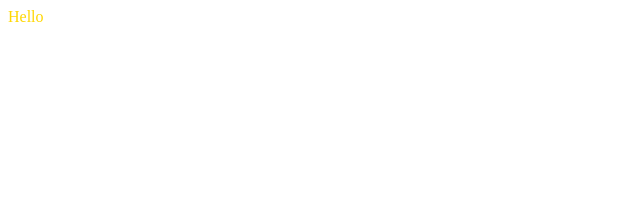
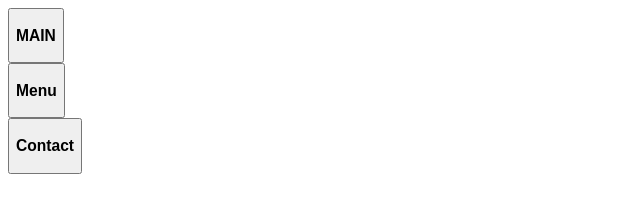
Before and after one commit to sanadwj/restaurant-page, a plain HTML site: page index.html in a window 1280 px wide. Shown: the whole page, without its empty margins (0-640 px from the left). Drawn offline with Linux system fonts and the light colour scheme.

Commit message:
Add imports to functions in inex.js
Show the buttons

```diff
--- a/bundle.js
+++ b/bundle.js
@@ -71,7 +71,35 @@ eval("\n\nvar isOldIE = function isOldIE() {\n  var memo;\n  return function mem
 /*! runtime requirements: __webpack_require__, __webpack_require__.r, __webpack_exports__, __webpack_require__.* */
 /***/ ((__unused_webpack_module, __webpack_exports__, __webpack_require__) => {
 
-eval("__webpack_require__.r(__webpack_exports__);\n/* harmony import */ var _style_css__WEBPACK_IMPORTED_MODULE_0__ = __webpack_require__(/*! ./style.css */ \"./src/style.css\");\n\n;\n \nfunction component() {\n  const element = document.createElement('div');\n\n  // Lodash, now imported by this script\n  element.innerHTML = 'Hello', 'webpack'\n element.classList.add('hello');\n\n  return element;\n}\nconsole.log(\"Hello Sandoog\");\n\ndocument.body.appendChild(component());\n\n\n//# sourceURL=webpack://restaurant-page/./src/index.js?");
+eval("__webpack_require__.r(__webpack_exports__);\n/* harmony import */ var _tabs__WEBPACK_IMPORTED_MODULE_0__ = __webpack_require__(/*! ./tabs */ \"./src/tabs.js\");\n/* harmony import */ var _load__WEBPACK_IMPORTED_MODULE_1__ = __webpack_require__(/*! ./load */ \"./src/load.js\");\n/* harmony import */ var _style_css__WEBPACK_IMPORTED_MODULE_2__ = __webpack_require__(/*! ./style.css */ \"./src/style.css\");\n;\n\n\n\n\nconst loads = (0,_load__WEBPACK_IMPORTED_MODULE_1__.load)();\n\nconst content = document.getElementById('content');\ncontent.appendChild(loads);\n \n\n\n//# sourceURL=webpack://restaurant-page/./src/index.js?");
+
+/***/ }),
+
+/***/ "./src/load.js":
+/*!*********************!*\
+  !*** ./src/load.js ***!
+  \*********************/
+/*! namespace exports */
+/*! export load [provided] [no usage info] [missing usage info prevents renaming] */
+/*! other exports [not provided] [no usage info] */
+/*! runtime requirements: __webpack_require__, __webpack_require__.r, __webpack_exports__, __webpack_require__.d, __webpack_require__.* */
+/***/ ((__unused_webpack_module, __webpack_exports__, __webpack_require__) => {
+
+eval("__webpack_require__.r(__webpack_exports__);\n/* harmony export */ __webpack_require__.d(__webpack_exports__, {\n/* harmony export */   \"load\": () => /* binding */ load\n/* harmony export */ });\n/* harmony import */ var _tabs__WEBPACK_IMPORTED_MODULE_0__ = __webpack_require__(/*! ./tabs */ \"./src/tabs.js\");\n;\n\nconst tab = (0,_tabs__WEBPACK_IMPORTED_MODULE_0__.tabs)();\n\nconst load = () => {\n  const load = document.createElement('div');\n  load.appendChild(tab);\n  return load;\n};\n\n\n\n//# sourceURL=webpack://restaurant-page/./src/load.js?");
+
+/***/ }),
+
+/***/ "./src/tabs.js":
+/*!*********************!*\
+  !*** ./src/tabs.js ***!
+  \*********************/
+/*! namespace exports */
+/*! export tabs [provided] [no usage info] [missing usage info prevents renaming] */
+/*! other exports [not provided] [no usage info] */
+/*! runtime requirements: __webpack_require__.r, __webpack_exports__, __webpack_require__.d, __webpack_require__.* */
+/***/ ((__unused_webpack_module, __webpack_exports__, __webpack_require__) => {
+
+eval("__webpack_require__.r(__webpack_exports__);\n/* harmony export */ __webpack_require__.d(__webpack_exports__, {\n/* harmony export */   \"tabs\": () => /* binding */ tabs\n/* harmony export */ });\nconst tabs = () => {\n  const tabs = document.createElement('div');\n  const tab1 = document.createElement('div');\n  const button1 = document.createElement('button');\n  button1.innerHTML = '<h3>MAIN</h3>';\n  tab1.appendChild(button1);\n\n  const tab2 = document.createElement('div');\n  const button2 = document.createElement('button');\n  button2.innerHTML = '<h3>Menu</h3>';\n  tab2.appendChild(button2);\n\n  const tab3 = document.createElement('div');\n  const button3 = document.createElement('button');\n  button3.innerHTML = '<h3>Contact</h3>';\n  tab3.appendChild(button3);\n\n  [tab1, tab2, tab3].forEach((tab) => {\n    tabs.appendChild(tab);\n  });\n\n  return tabs;\n};\n\n\n\n//# sourceURL=webpack://restaurant-page/./src/tabs.js?");
 
 /***/ })
 
--- a/index.html
+++ b/index.html
@@ -6,7 +6,7 @@
   <title>Document</title>
 </head>
 <body>
-  <div class="content"></div>
+  <div id="content"></div>
   <script src="./bundle.js"></script>
 </body>
 </html>
```
